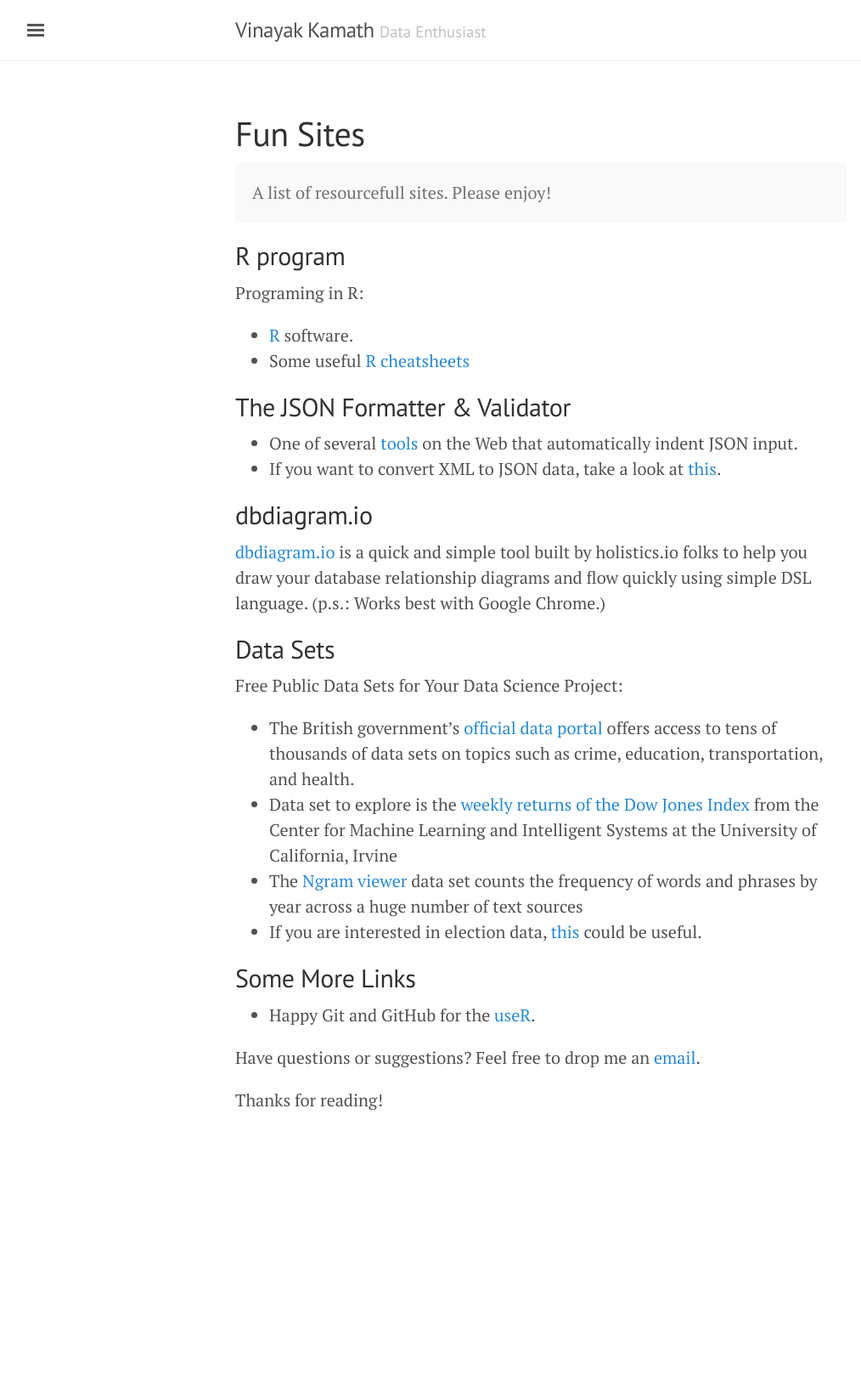
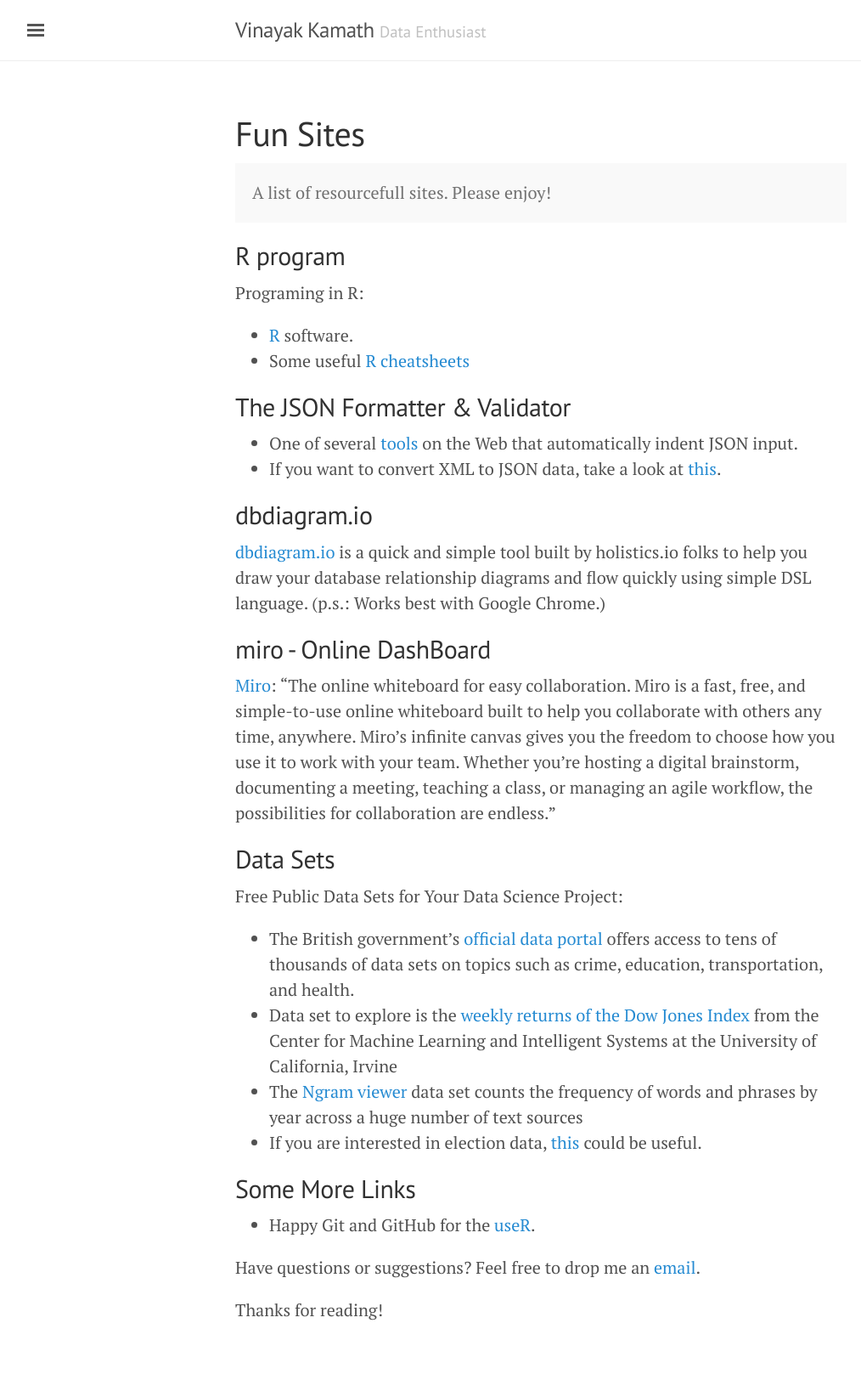
Before and after one commit to kamathvk1982/kamathvk1982.github.io, a Jekyll site: the page built from Fun Sites.md, in a window 1280 px wide. Shown: the whole page at 85% size, without its empty margins (3-1017 px from the left). Built offline with Jekyll 4.4.1, drawn with Linux system fonts in a browser that asks for light colours; before the commit the page ends 1390 px from its top, so only the background shows below that.

Commit message:
Add files via upload

```diff
--- a/Fun Sites.md
+++ b/Fun Sites.md
@@ -27,6 +27,10 @@ Programing in R:
 [dbdiagram.io](https://dbdiagram.io/d) is a quick and simple tool built by holistics.io folks to help you draw your database relationship diagrams and flow quickly using simple DSL language. (p.s.: Works best with Google Chrome.)
 
 
+## miro - Online DashBoard
+
+[Miro](https://miro.com/app/dashboard/): "The online whiteboard for easy collaboration. Miro is a fast, free, and simple-to-use online whiteboard built to help you collaborate with others any time, anywhere. Miro’s infinite canvas gives you the freedom to choose how you use it to work with your team. Whether you’re hosting a digital brainstorm, documenting a meeting, teaching a class, or managing an agile workflow, the possibilities for collaboration are endless."
+
 
 ## Data Sets
 
```
